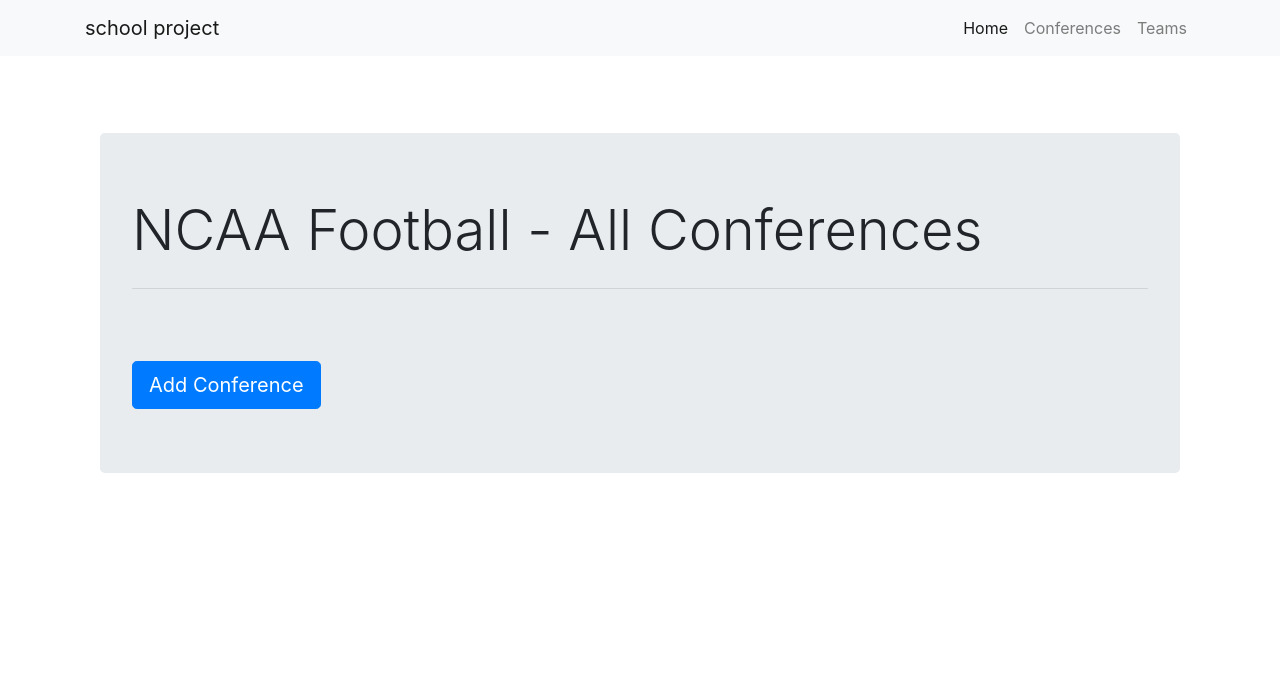
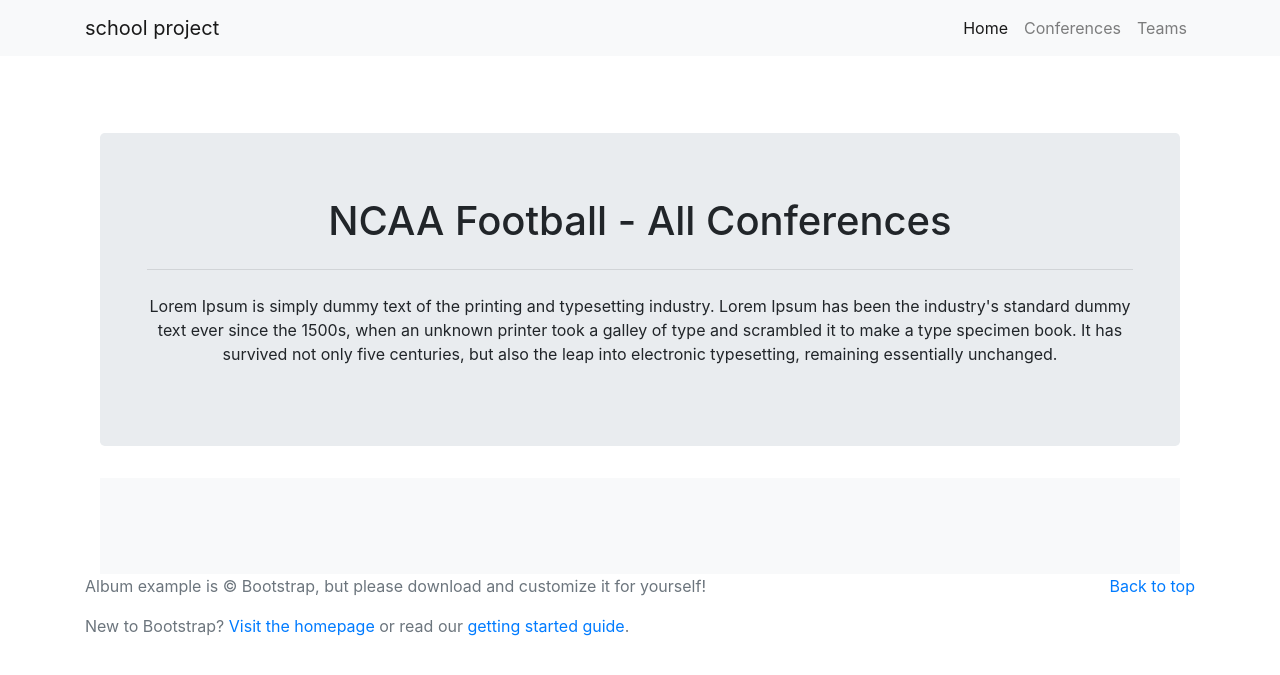
Before and after one commit to jay51/flask-course, a Flask app: page / in a window 1280 px wide. Shown: the top 675 px of the page. Run offline with Flask 2, Linux system fonts and the light colour scheme; data that the repository does not hold is empty; some libraries are stand-ins or nearby versions.

Commit message:
refactor home page and add commnets route

```diff
--- a/app/routes.py
+++ b/app/routes.py
@@ -1,8 +1,12 @@
 from flask import Blueprint, render_template, request, redirect, url_for
 from wtforms import Form, StringField, validators
-from .modles import User, Conference, Team
+from flask_login import login_required, current_user
+
+from .modles import User, Conference, Team, Comment
+from . import db
 
 main = Blueprint("main", __name__)
+
 # Form stuff
 class ConferenceForm(Form):
     name            = StringField("name", [validators.Length(min=4, max=25)])
@@ -12,7 +16,9 @@
 @main.route("/")
 def index():
     conferences = Conference.query.all()
-    return render_template("index.html", conferences=conferences)
+    teams = Team.query.all()
+    #print("something ", Team.comments)
+    return render_template("index.html", conferences=conferences, teams=teams)
 
 @main.route("/conferences")
 def conferences():
@@ -78,7 +84,22 @@
     conferences = Conference.query.all()
     return render_template("register_team.html", conferences=conferences, errors=errors)
 
+@main.route("/teams/comments/", methods=["POST"])
+@login_required
+def comments():
+    if request.method == "POST":
+        team_id = request.args.get("team_id", None)
+        comment = request.form.get("comment", None)
+        team = Team.query.filter_by(id=team_id).first()
+        if not team_id or not team or not comment:
+            flash("Somthing went wrong!")
+            return redirect(url_for("main.teams"))
 
-@main.route("/about")
-def about():
-    return render_template("about.html")
+
+        new_comment = Comment(comment=comment)
+        new_comment.user_id = current_user.id
+        new_comment.team_id = team.id
+        db.session.add(new_comment)
+        db.session.commit()
+
+        return redirect(url_for("main.teams", team_id=team_id))
--- a/app/templates/index.html
+++ b/app/templates/index.html
@@ -1,16 +1,56 @@
 {% extends 'layout.html' %}
 
 {% block body %}
-<div class="jumbotron">
-    <h1 class="display-4">NCAA Football - All Conferences</h1>
+<section class="jumbotron text-center">
+    <div class="container">
+        <h1 class="jumbotron-heading">NCAA Football - All Conferences</h1>
         <hr class="my-4">
         {% if conferences %}
             <ul>
                 {% for conf in conferences %}
-            <li class="mb-2">{{conf.name}} ({{conf.abbreviation}}) <a href="/conferences?conference_id={{conf.id}}">View</a></li>
+                    <li class="mb-2">
+                        {{conf.name}} ({{conf.abbreviation}}) <a href="/conferences?conference_id={{conf.id}}">View</a>
+                    </li>
                 {% endfor %}
             </ul>
         {% endif %}
-    <a class="mt-5 btn btn-primary btn-lg" href="/register/conference" role="button">Add Conference</a>
+
+      <p>
+        Lorem Ipsum is simply dummy text of the printing and typesetting industry.
+        Lorem Ipsum has been the industry's standard dummy text ever since the 1500s,
+        when an unknown printer took a galley of type and scrambled it to make a type specimen book.
+        It has survived not only five centuries, but also the leap into electronic typesetting, remaining essentially unchanged.
+      </p>
+    </div>
+</section>
+
+<div class="album py-5 bg-light">
+    <div class="container">
+      <div class="row">
+        {% for team in teams %}
+            <div class="col-md-4">
+              <div class="card mb-4 box-shadow">
+                <img class="card-img-top" src="{{team.logos}}" alt="Card image cap">
+
+                <div class="card-body">
+                    <ul>
+                        <li>School: {{team.school}}</li>
+                        <li>Mascot: {{team.mascot}}</li>
+                        <li>Abbreviation: {{team.abbreviation}}</li>
+                    </ul>
+                    <div class="d-flex justify-content-between align-items-center">
+                        <div class="row">
+                            <a class="btn btn-success mr-2" href="{{url_for('main.teams', team_id=team.id)}}" role="button">Team</a>
+                            <a class="btn btn-success" href="{{url_for('main.conferences', conference_id=team.conference_id)}}" role="button">Conference</a>
+                        </div>
+                        <small class="text-muted">show user 9 mins</small>
+                    </div>
+                </div>
+
+              </div>
+            </div>
+        {% endfor %}
+      </div>
+    </div>
 </div>
 {% endblock %}
--- a/app/templates/layout.html
+++ b/app/templates/layout.html
@@ -24,9 +24,17 @@
       </div>
 
     </main><!-- /.container -->
+    <footer class="text-muted">
+      <div class="container">
+        <p class="float-right">
+          <a href="#">Back to top</a>
+        </p>
+        <p>Album example is &copy; Bootstrap, but please download and customize it for yourself!</p>
+        <p>New to Bootstrap? <a href="../../">Visit the homepage</a> or read our <a href="../../getting-started/">getting started guide</a>.</p>
+      </div>
+    </footer>
 
-    <!-- Bootstrap core JavaScript
-    ================================================== -->
+    <!-- Bootstrap core JavaScript -->
     <!-- Placed at the end of the document so the pages load faster -->
     <script src="https://code.jquery.com/jquery-3.4.1.slim.min.js" integrity="sha384-J6qa4849blE2+poT4WnyKhv5vZF5SrPo0iEjwBvKU7imGFAV0wwj1yYfoRSJoZ+n" crossorigin="anonymous"></script>
     <script src="https://cdn.jsdelivr.net/npm/popper.js@1.16.0/dist/umd/popper.min.js" integrity="sha384-Q6E9RHvbIyZFJoft+2mJbHaEWldlvI9IOYy5n3zV9zzTtmI3UksdQRVvoxMfooAo" crossorigin="anonymous"></script>
```
Also changed, not shown: app/templates/about.html (deleted, +0 -10 lines), app/templates/teams.html (+12 -0 lines). Lines whose indentation alone changed are shown as unchanged.
